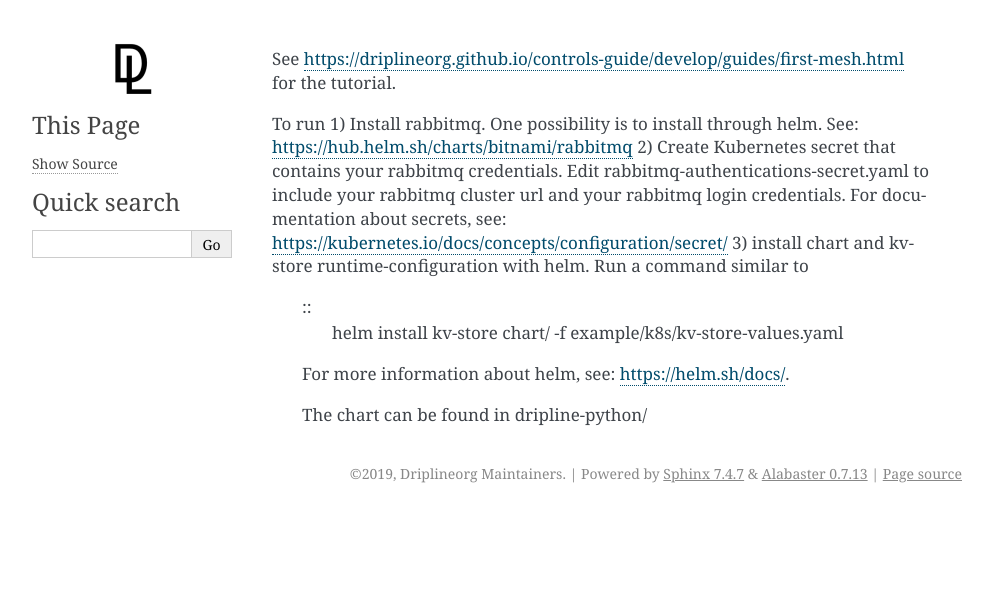
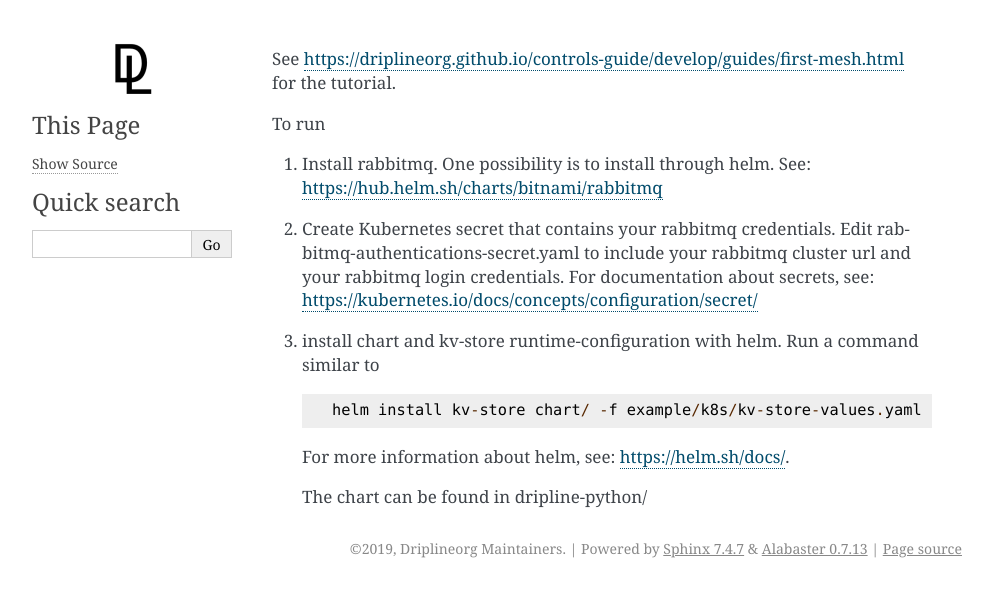
Before and after one commit to driplineorg/controls-guide, a Sphinx documentation site: the page built from source/running_k8s_example.rst, in a window 1280 px wide. Shown: the top 597 px of the page, without its empty margins (148-1141 px from the left). Built offline with Sphinx 7.4.7, drawn with Linux system fonts in a browser that asks for light colours.

Commit message:
fixed formatting.

```diff
--- a/source/running_k8s_example.rst
+++ b/source/running_k8s_example.rst
@@ -1,9 +1,10 @@
 See https://driplineorg.github.io/controls-guide/develop/guides/first-mesh.html for the tutorial.
 
 To run
-1) Install rabbitmq. One possibility is to install through helm. See: https://hub.helm.sh/charts/bitnami/rabbitmq
-2) Create Kubernetes secret that contains your rabbitmq credentials. Edit rabbitmq-authentications-secret.yaml to include your rabbitmq cluster url and your rabbitmq login credentials. For documentation about secrets, see: https://kubernetes.io/docs/concepts/configuration/secret/
-3) install chart and kv-store runtime-configuration with helm. Run a command similar to
+
+1. Install rabbitmq. One possibility is to install through helm. See: https://hub.helm.sh/charts/bitnami/rabbitmq
+2. Create Kubernetes secret that contains your rabbitmq credentials. Edit rabbitmq-authentications-secret.yaml to include your rabbitmq cluster url and your rabbitmq login credentials. For documentation about secrets, see: https://kubernetes.io/docs/concepts/configuration/secret/
+3. install chart and kv-store runtime-configuration with helm. Run a command similar to
    ::
       helm install kv-store chart/ -f example/k8s/kv-store-values.yaml
    For more information about helm, see: https://helm.sh/docs/.
```
